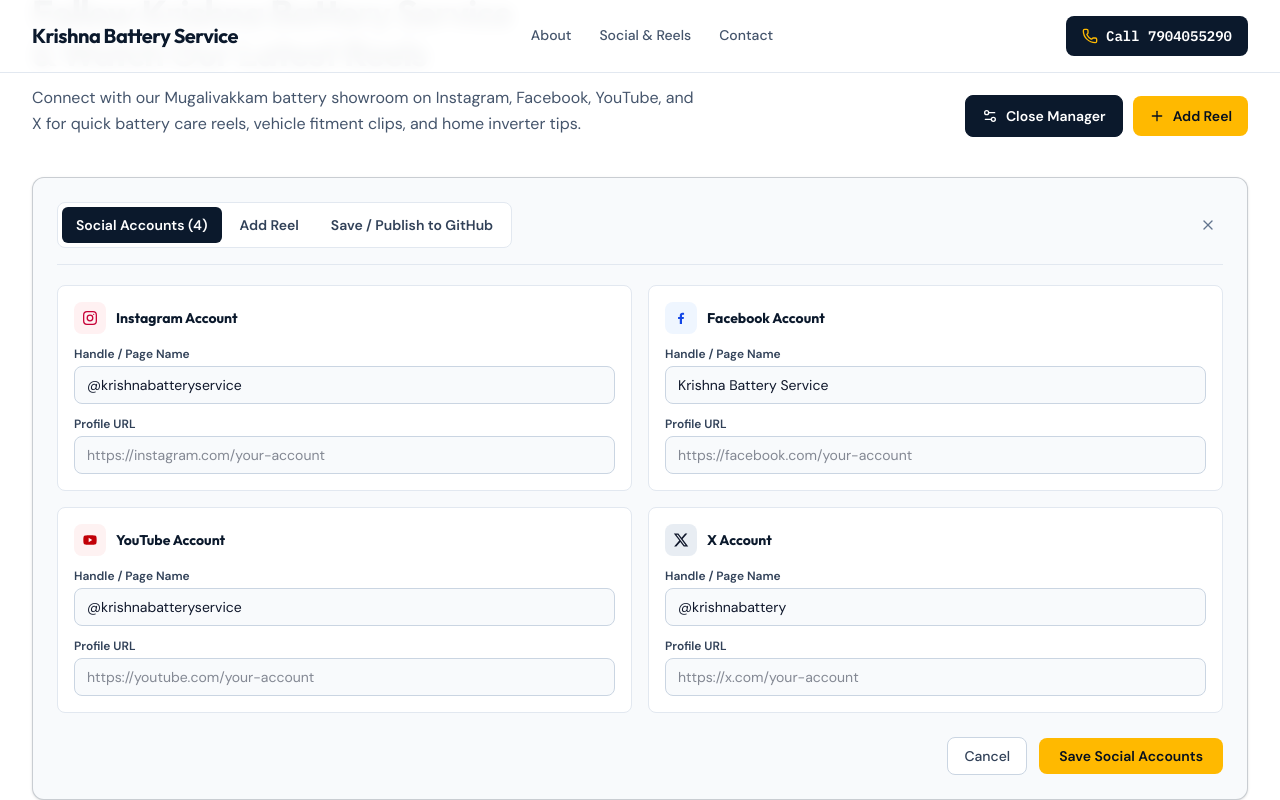
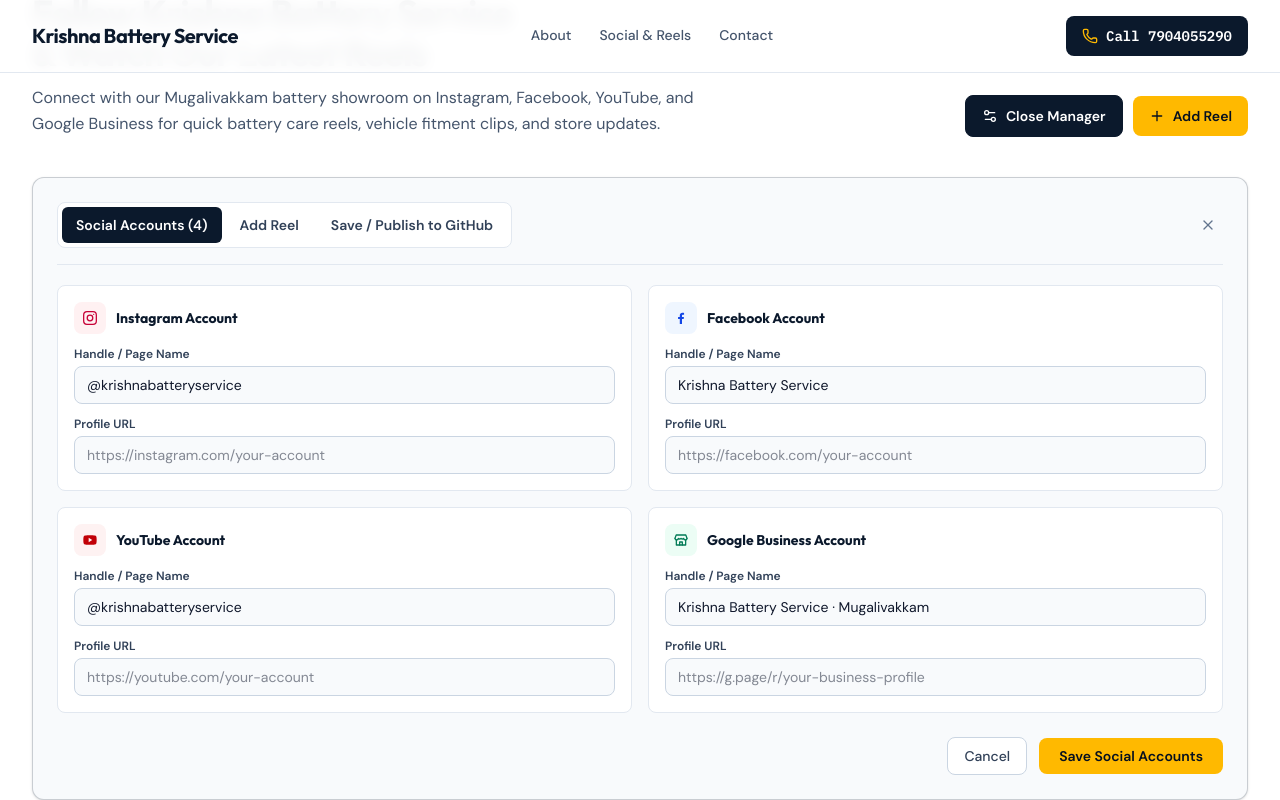
Before and after one commit to krishnabatteryservice/krishnabatteryservice, a React (Vite) app: page / in a window 1280 px wide. Both pictures are taken after a click on the button "Manage Accounts & Reels". Shown: the part 2316-3116 px from the top of the page. Built offline with nearby package versions, Linux system fonts and the light colour scheme.

Commit message:
feat(social): replace X with Google Business profile
Replaced the deprecated X platform integration with Google Business profile support to better reflect the local business's social strategy. Updated data structures, utility parsing, and UI icons accordingly.

```diff
--- a/src/components/SocialMediaReelsSection.tsx
+++ b/src/components/SocialMediaReelsSection.tsx
@@ -44,7 +44,7 @@ const REEL_FILTER_TABS: {id: SocialReelFilter; label: string}[] = [
   {id: 'instagram', label: 'Instagram'},
   {id: 'youtube', label: 'YouTube Shorts'},
   {id: 'facebook', label: 'Facebook'},
-  {id: 'x', label: 'X'},
+  {id: 'google-business', label: 'Google Business'},
 ];
 
 const PRESET_REEL_COVERS = [
@@ -94,10 +94,10 @@ const PLATFORM_ACCENT_STYLES: Record<
     iconText: 'text-red-700',
     hoverBorder: 'hover:border-red-300',
   },
-  x: {
-    iconBg: 'bg-slate-200/80',
-    iconText: 'text-slate-900',
-    hoverBorder: 'hover:border-slate-400',
+  'google-business': {
+    iconBg: 'bg-emerald-50',
+    iconText: 'text-emerald-700',
+    hoverBorder: 'hover:border-emerald-300',
   },
 };
 
@@ -203,7 +203,9 @@ export function SocialMediaReelsSection() {
       youtube: socialData.reels.filter((r) => r.platform === 'youtube').length,
       facebook: socialData.reels.filter((r) => r.platform === 'facebook')
         .length,
-      x: socialData.reels.filter((r) => r.platform === 'x').length,
+      'google-business': socialData.reels.filter(
+        (r) => r.platform === 'google-business',
+      ).length,
     };
   }, [socialData.reels]);
 
@@ -265,7 +267,7 @@ export function SocialMediaReelsSection() {
     setSocialData(nextData);
     saveSocialDraftToBrowser(nextData);
     setStatusNotice(
-      'Updated your Instagram, Facebook, YouTube, and X account links. Open the "Publish to GitHub" tab to save into src/data/socialMedia.json.',
+      'Updated your Instagram, Facebook, YouTube, and Google Business links. Open the "Publish to GitHub" tab to save into src/data/socialMedia.json.',
     );
   }
 
@@ -463,8 +465,8 @@ export function SocialMediaReelsSection() {
             </h2>
             <p className="text-base text-slate-600 leading-relaxed">
               Connect with our Mugalivakkam battery showroom on Instagram,
-              Facebook, YouTube, and X for quick battery care reels, vehicle
-              fitment clips, and home inverter tips.
+              Facebook, YouTube, and Google Business for quick battery care
+              reels, vehicle fitment clips, and store updates.
             </p>
           </div>
 
@@ -643,7 +645,11 @@ export function SocialMediaReelsSection() {
                                 ),
                               );
                             }}
-                            placeholder={`https://${profile.platform === 'x' ? 'x.com' : `${profile.platform}.com`}/your-account`}
+                            placeholder={
+                              profile.platform === 'google-business'
+                                ? 'https://g.page/r/your-business-profile'
+                                : `https://${profile.platform}.com/your-account`
+                            }
                             className="w-full px-3 py-2 text-sm bg-slate-50 border border-slate-300 rounded-lg focus:bg-white focus:outline-none focus:border-navy-900"
                           />
                         </div>
@@ -694,7 +700,9 @@ export function SocialMediaReelsSection() {
                         <option value="instagram">Instagram Reel</option>
                         <option value="youtube">YouTube Short</option>
                         <option value="facebook">Facebook Reel</option>
-                        <option value="x">X Video Post</option>
+                        <option value="google-business">
+                          Google Business Update
+                        </option>
                       </select>
                     </div>
 
@@ -703,7 +711,7 @@ export function SocialMediaReelsSection() {
                         htmlFor="reel-url"
                         className="block text-xs font-semibold text-slate-700 mb-1"
                       >
-                        Reel / Short Video Link (Instagram, YouTube, Facebook, or X)
+                        Reel / Short Video Link (Instagram, YouTube, Facebook, or Google Business)
                       </label>
                       <input
                         id="reel-url"
@@ -884,8 +892,8 @@ export function SocialMediaReelsSection() {
                       Save Directly to Project Files
                     </h4>
                     <p className="text-xs sm:text-sm text-slate-600 mb-4 leading-relaxed">
-                      Saves your linked Instagram, Facebook, YouTube, and X
-                      accounts plus all reels into{' '}
+                      Saves your linked Instagram, Facebook, YouTube, and Google
+                      Business accounts plus all reels into{' '}
                       <code className="font-mono text-xs text-navy-900">
                         src/data/socialMedia.json
                       </code>{' '}
@@ -1014,7 +1022,11 @@ export function SocialMediaReelsSection() {
                       rel="noopener noreferrer"
                       className="inline-flex items-center justify-between w-full text-xs sm:text-sm font-semibold text-navy-900 hover:text-amber-700 transition-colors"
                     >
-                      <span>Follow on {profile.name}</span>
+                      <span>
+                        {profile.platform === 'google-business'
+                          ? 'View on Google Business'
+                          : `Follow on ${profile.name}`}
+                      </span>
                       <ArrowUpRight
                         className="w-4 h-4 shrink-0"
                         aria-hidden="true"
@@ -1089,8 +1101,8 @@ export function SocialMediaReelsSection() {
               No reels added for this platform yet
             </p>
             <p className="text-sm text-slate-600 mb-5">
-              Paste an Instagram Reel, YouTube Short, Facebook Reel, or X video
-              link to showcase it right here.
+              Paste an Instagram Reel, YouTube Short, Facebook Reel, or Google
+              Business post link to showcase it right here.
             </p>
             <button
               type="button"
--- a/src/components/SocialPlatformIcon.tsx
+++ b/src/components/SocialPlatformIcon.tsx
@@ -57,11 +57,18 @@ export function SocialPlatformIcon({
   return (
     <svg
       viewBox="0 0 24 24"
-      fill="currentColor"
+      fill="none"
+      stroke="currentColor"
+      strokeWidth="1.9"
+      strokeLinecap="round"
+      strokeLinejoin="round"
       className={className}
       aria-hidden="true"
     >
-      <path d="M18.244 2.25h3.308l-7.227 8.26 8.502 11.24H16.17l-5.214-6.817L4.99 21.75H1.68l7.73-8.835L1.254 2.25H8.08l4.713 6.231zm-1.161 17.52h1.833L7.084 4.126H5.117z" />
+      <path d="M3 9.5L4.8 4.5h14.4L21 9.5" />
+      <path d="M3 9.5a2.5 2.5 0 0 0 5 0 2.5 2.5 0 0 0 4 0 2.5 2.5 0 0 0 4 0 2.5 2.5 0 0 0 5 0" />
+      <path d="M5 12v7.5h14V12" />
+      <path d="M10 19.5v-4.5h4v4.5" />
     </svg>
   );
 }
--- a/src/data/socialMedia.json
+++ b/src/data/socialMedia.json
@@ -22,11 +22,11 @@
       "description": "YouTube Shorts covering car battery testing, inverter load guidance, and battery care."
     },
     {
-      "platform": "x",
-      "name": "X",
-      "handle": "@krishnabattery",
+      "platform": "google-business",
+      "name": "Google Business",
+      "handle": "Krishna Battery Service · Mugalivakkam",
       "url": "",
-      "description": "Quick store updates, power-cut readiness tips, and battery availability notices."
+      "description": "Showroom photos, Google customer reviews, shop directions, and local store updates."
     }
   ],
   "reels": [
@@ -59,7 +59,7 @@
     },
     {
       "id": "reel-battery-testing-check",
-      "platform": "x",
+      "platform": "google-business",
       "title": "How to Spot a Weak Car Starter Battery Early",
       "caption": "Quick voltage check signs to watch for before a slow morning crank turns into a stranded vehicle.",
       "reelUrl": "",
--- a/src/utils/socialMedia.ts
+++ b/src/utils/socialMedia.ts
@@ -1,4 +1,8 @@
-export type SocialPlatform = 'instagram' | 'facebook' | 'youtube' | 'x';
+export type SocialPlatform =
+  | 'instagram'
+  | 'facebook'
+  | 'youtube'
+  | 'google-business';
 export type SocialReelFilter = 'all' | SocialPlatform;
 
 export interface SocialProfile {
@@ -46,14 +50,14 @@ export const SOCIAL_PLATFORM_LABELS: Record<SocialPlatform, string> = {
   instagram: 'Instagram',
   facebook: 'Facebook',
   youtube: 'YouTube',
-  x: 'X',
+  'google-business': 'Google Business',
 };
 
 export const REEL_PLATFORM_BADGE_LABELS: Record<SocialPlatform, string> = {
   instagram: 'Instagram Reel',
   facebook: 'Facebook Reel',
   youtube: 'YouTube Short',
-  x: 'X Video Post',
+  'google-business': 'Google Business',
 };
 
 /**
@@ -183,12 +187,17 @@ export function parseReelEmbedUrl(
     };
   }
 
-  // X / Twitter
-  if (host === 'x.com' || host === 'twitter.com' || host === 'mobile.twitter.com') {
+  // Google Business Profile / Google Maps share links
+  if (
+    host === 'g.page' ||
+    host === 'maps.app.goo.gl' ||
+    host === 'business.google.com' ||
+    (host === 'google.com' && pathname.startsWith('/maps'))
+  ) {
     return {
       embedUrl: null,
       externalUrl: safeUrl,
-      platform: 'x',
+      platform: 'google-business',
       canEmbed: false,
     };
   }
@@ -239,7 +248,7 @@ export function validateReelDraft(draft: ReelDraft): {
   }
   if (draft.reelUrl.trim() && !normalizeSocialUrl(draft.reelUrl)) {
     errors.reelUrl =
-      'Enter a valid http(s) Instagram, Facebook, YouTube, or X link.';
+      'Enter a valid http(s) Instagram, Facebook, YouTube, or Google Business link.';
   }
   return {
     valid: Object.keys(errors).length === 0,
@@ -273,7 +282,7 @@ export function parseStoredSocialMedia(
       'instagram',
       'facebook',
       'youtube',
-      'x',
+      'google-business',
     ]);
 
     const profiles = Array.isArray(data.profiles)
--- a/vite.config.ts
+++ b/vite.config.ts
@@ -238,7 +238,7 @@ function catalogFileSyncPlugin(rootDir: string): Plugin {
         'instagram',
         'facebook',
         'youtube',
-        'x',
+        'google-business',
       ]);
 
       server.middlewares.use('/__api/social', (req, res, next) => {
```
Also changed, not shown: 1 other file (tests, documents, lock files or other folders).
